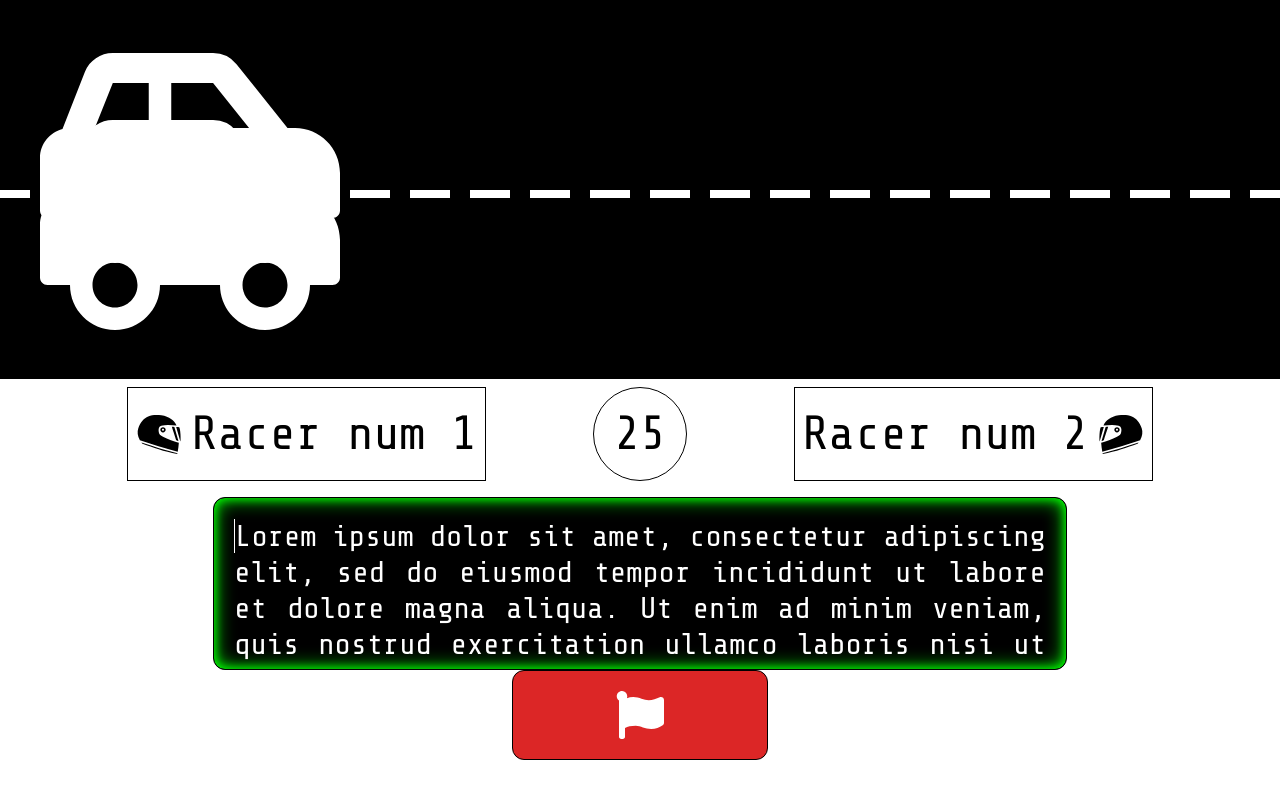
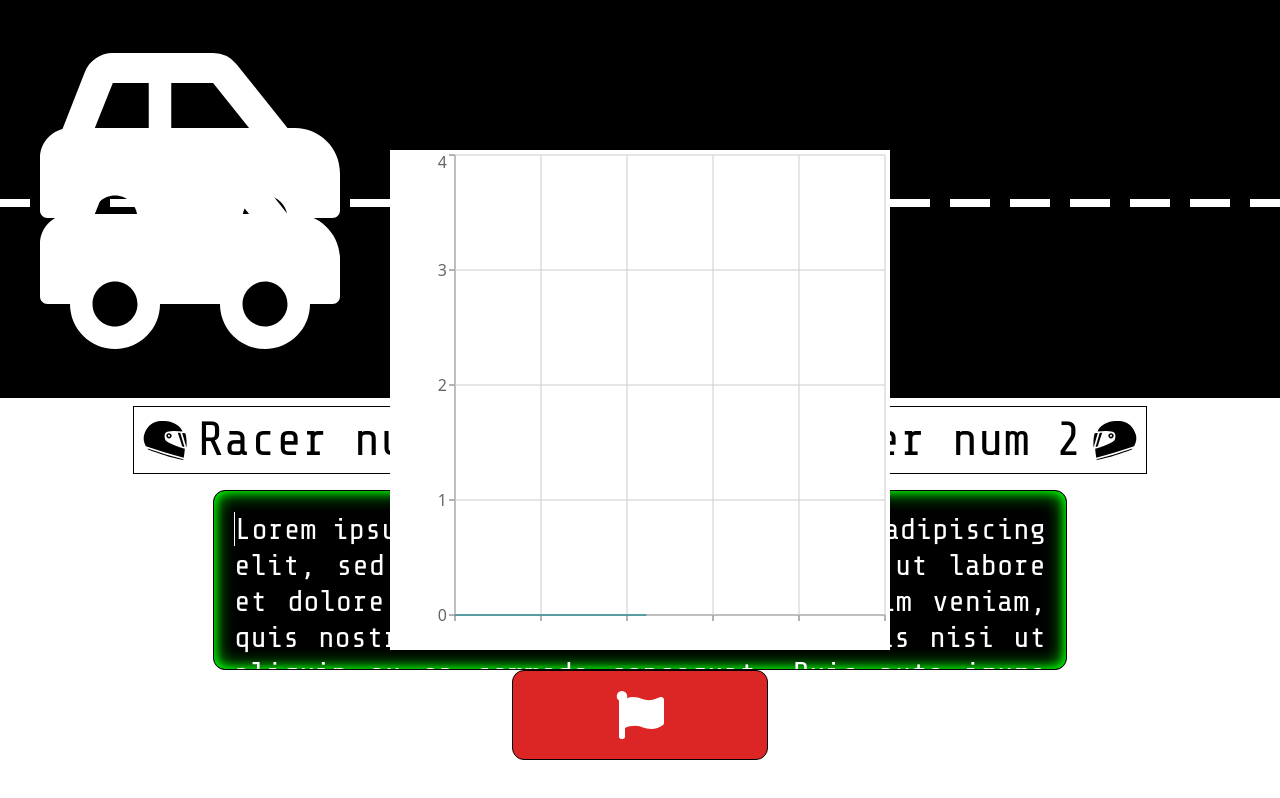
Before and after one commit to AlexTkCk/diploma_everlabs, a React (Create React App) app in the folder client/: page /gameRoom in a window 1280 px wide. Built offline with nearby package versions, Linux system fonts and the light colour scheme; no server answers.

Commit message:
v-9-Race-room/17/Moved race time duration into const, imported SessionData interface, added name field into sessionData

```diff
--- a/client/src/pages/GameRoom.tsx
+++ b/client/src/pages/GameRoom.tsx
@@ -4,7 +4,7 @@
 import { GiFullMotorcycleHelmet as Helmet } from "react-icons/gi";
 import {FaFlag} from "react-icons/fa";
 import { FaCarSide } from "react-icons/fa";
-import SessionLineChar from "../components/SessionLineChar";
+import SessionLineChar, {SessionData} from "../components/SessionLineChar";
 
 const alphabet = 'ABCDEFGHIJKLMNOPQRSTUVWXYZabcdefghijklmnopqrstuvwxyz ,.:;-'
 
@@ -21,6 +21,7 @@
 }
 
 const plaintext = 'Lorem ipsum dolor sit amet, consectetur adipiscing elit, sed do eiusmod tempor incididunt ut labore et dolore magna aliqua. Ut enim ad minim veniam, quis nostrud exercitation ullamco laboris nisi ut aliquip ex ea commodo consequat. Duis aute irure dolor in reprehenderit in voluptate velit esse cillum dolore eu fugiat nulla pariatur. Excepteur sint occaecat cupidatat non proident, sunt in culpa qui officia deserunt mollit anim id est laborum.Lorem ipsum dolor sit amet, consectetur adipiscing elit, sed do eiusmod tempor incididunt ut labore et dolore magna aliqua. Ut enim ad minim veniam, quis nostrud exercitation ullamco laboris nisi ut aliquip ex ea commodo consequat. Duis aute irure dolor in reprehenderit in voluptate velit esse cillum dolore eu fugiat nulla pariatur. Excepteur sint occaecat cupidatat non proident, sunt in culpa qui officia deserunt mollit anim id est laborum.'
+const timeDuration = 5;
 const GameRoom = () => {
 
     const textAreaRef = useRef<HTMLTextAreaElement>(null);
@@ -39,26 +40,27 @@
 
     const [charsInARow, setCharsInARow] = useState(0);
 
-    const [timer, setTimer] = useState(30);
+    const [timer, setTimer] = useState(timeDuration);
 
     const [sessionData, setSessionData] = useState({correctSymbols: 0, totalSymbols: 0});
-    const [sessionChartData, setSessionChartData] = useState<{sps: number, accuracy: number}[] | []>([]);
+    const [sessionChartData, setSessionChartData] = useState<SessionData[] | []>([]);
     const [isModalOpen, setIsModalOpen] = useState(false);
-    console.log(sessionChartData)
+
     const sendMessage = (symbol: string, trueSymbol: string): void => {
         if (ws) ws.send(JSON.stringify({sym: symbol, trueSym: trueSymbol}))
     }
 
     useEffect(() => {
         setSessionChartData(prev => [...prev, {
-            sps: sessionData.totalSymbols / (Math.abs(timer - 30) + 0.0000001),
-            accuracy: sessionData.correctSymbols / (sessionData.totalSymbols / 100 + 0.0000000001)
+            name: Math.abs(timer - timeDuration) + 's',
+            sps: Math.round(sessionData.totalSymbols / (Math.abs(timer - timeDuration) + 0.0000001) * 100) / 100,
+            accuracy: Math.round(sessionData.correctSymbols / (sessionData.totalSymbols / 100 + 0.0000000001) * 100) / 100
         }])
     }, [timer])
 
     useEffect(() => {
         const timerInterval = setInterval((() => {
-            let innerTimer = 30;
+            let innerTimer = timeDuration;
             return () => {
                 setTimer(prev => prev - 1 < 0 ? 0 : prev - 1);
                 innerTimer--;
```
